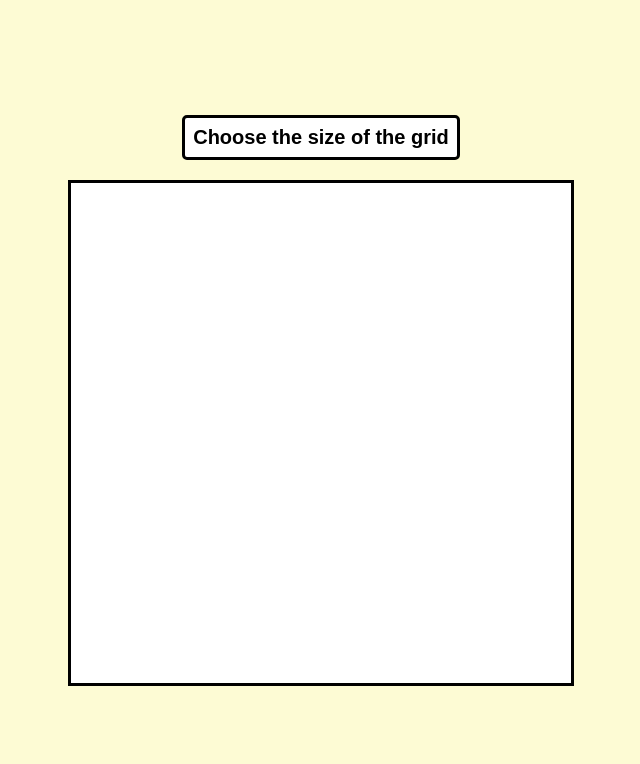
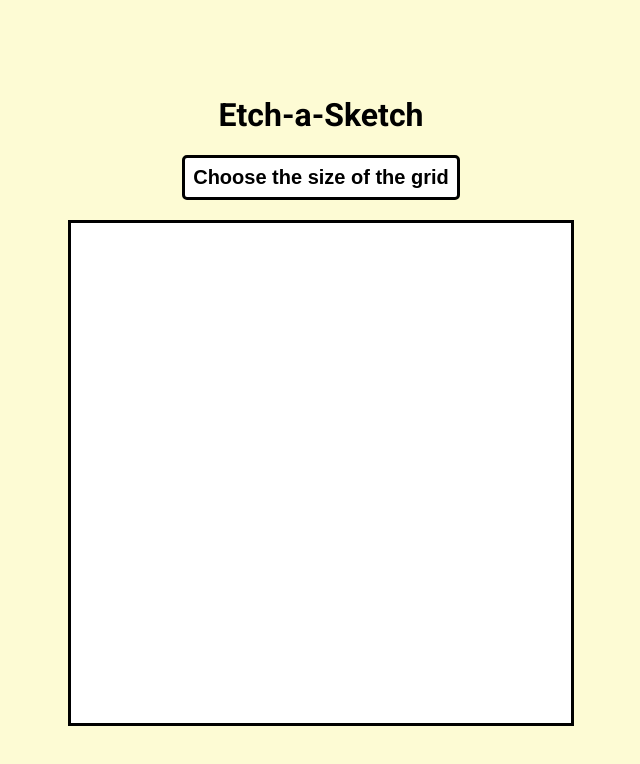
Before and after one commit to WilloBirillo/Etch-a-Sketch, a plain HTML site: page index.html in a window 1280 px wide. Shown: the whole page, without its empty margins (319-959 px from the left). Drawn offline with Linux system fonts and the light colour scheme.

Commit message:
Add: title and h1

```diff
--- a/index.html
+++ b/index.html
@@ -5,9 +5,10 @@
     <meta name="viewport" content="width=device-width, initial-scale=1.0" />
     <link rel="stylesheet" href="style.css" />
     <script src="main.js" defer></script>
-    <title>Document</title>
+    <title>Etch-a-Sketch</title>
   </head>
   <body>
+    <h1>Etch-a-Sketch</h1>
     <button id="choice">Choose the size of the grid</button>
     <div id="container"></div>
   </body>
```
